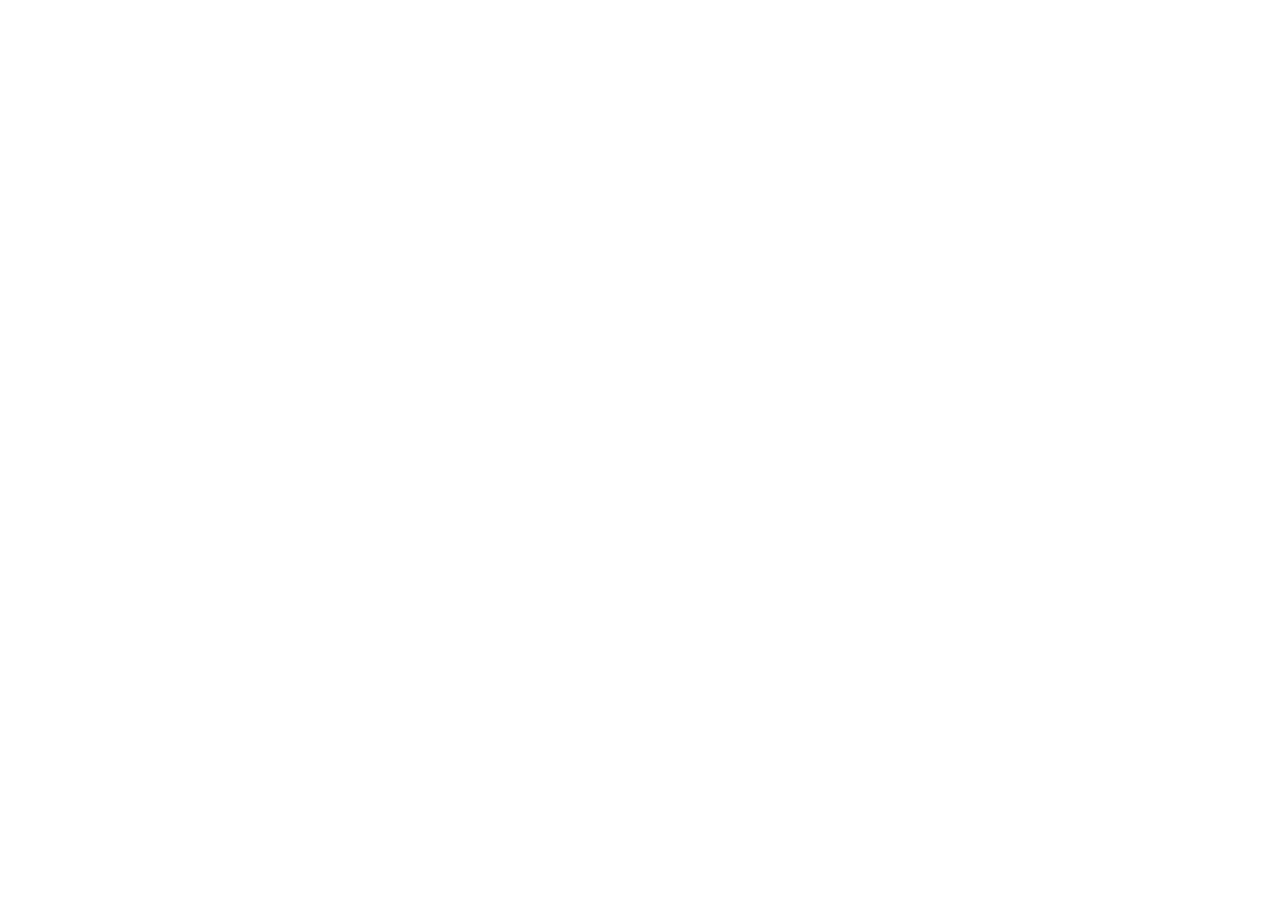
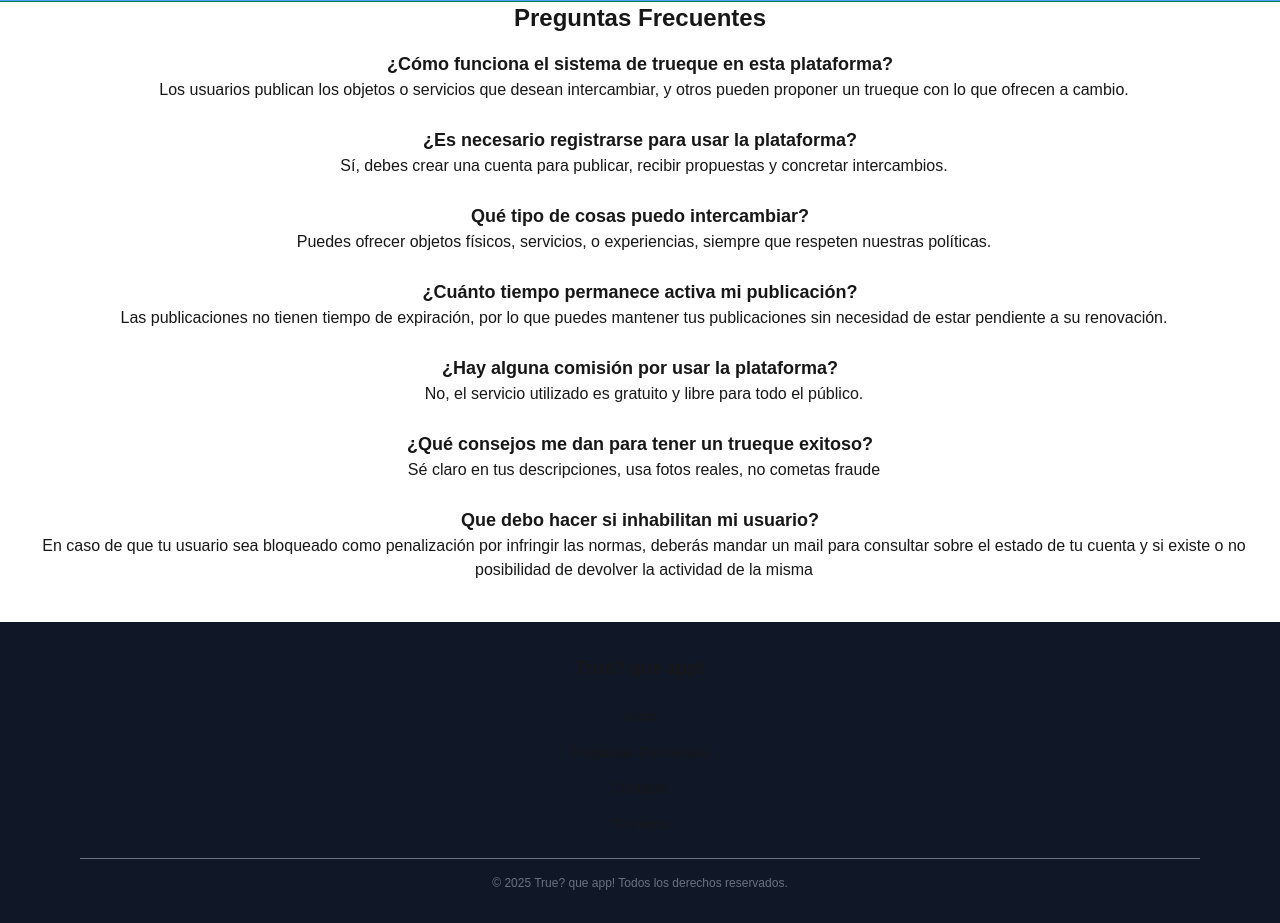
Before and after one commit to Nando698/trueque-app, a Next.js app: page /faq in a window 1280 px wide. Shown: the part 160-1083 px from the top of the page. Before the commit the page ends 800 px from the top, so only its background shows below. Built offline with nearby package versions, Linux system fonts and the light colour scheme.

Commit message:
Footer y FAQ

```diff
--- a/src/app/faq/page.tsx
+++ b/src/app/faq/page.tsx
@@ -1,10 +1,16 @@
+import Header from '@/components/Header'
+import FAQContent from '@/components/FAQContent'
+import Footer from '@/components/Footer'
+
 export default function Page() {
-    return (
-      <>
-Faq page
-      </>
+  return (
+    <>
+      <Header />
+      <FAQContent />
+      <Footer />
+    </>
 
 
 
-    )
-  }
+  )
+}
--- /dev/null
+++ b/src/components/FAQContent.tsx
@@ -0,0 +1,41 @@
+import React from "react";
+
+const FAQContent: React.FC = () => {
+  return (
+    <div className="flex flex-col items-center text-center pb-10">
+      <h1 className="text-2xl font-bold mb-4 font-sans">Preguntas Frecuentes</h1>
+     <div className="space-y-6">
+      <div>
+        <h3 className="text-lg font-semibold">¿Cómo funciona el sistema de trueque en esta plataforma?</h3>
+        <p className="text-base pl-2">Los usuarios publican los objetos o servicios que desean intercambiar, y otros pueden proponer un trueque con lo que ofrecen a cambio.</p>
+      </div>
+      <div>
+        <h3 className="text-lg font-semibold">¿Es necesario registrarse para usar la plataforma?</h3>
+        <p className="text-base pl-2">Sí, debes crear una cuenta para publicar, recibir propuestas y concretar intercambios.</p>
+      </div>
+      <div>
+        <h3 className="text-lg font-semibold">Qué tipo de cosas puedo intercambiar?</h3>
+        <p className="text-base pl-2">Puedes ofrecer objetos físicos, servicios, o experiencias, siempre que respeten nuestras políticas.</p>
+      </div>
+      <div>
+        <h3 className="text-lg font-semibold">¿Cuánto tiempo permanece activa mi publicación?</h3>
+        <p className="text-base pl-2">Las publicaciones no tienen tiempo de expiración, por lo que puedes mantener tus publicaciones sin necesidad de estar pendiente a su renovación.</p>
+      </div>
+      <div>
+        <h3 className="text-lg font-semibold">¿Hay alguna comisión por usar la plataforma?</h3>
+        <p className="text-base pl-2">No, el servicio utilizado es gratuito y libre para todo el público.</p>
+      </div>
+      <div>
+        <h3 className="text-lg font-semibold">¿Qué consejos me dan para tener un trueque exitoso?</h3>
+        <p className="text-base pl-2">Sé claro en tus descripciones, usa fotos reales, no cometas fraude</p>
+      </div>
+      <div>
+        <h3 className="text-lg font-semibold">Que debo hacer si inhabilitan mi usuario?</h3>
+        <p className="text-base pl-2">En caso de que tu usuario sea bloqueado como penalización por infringir las normas, deberás mandar un mail para consultar sobre el estado de tu cuenta y si existe o no posibilidad de devolver la actividad de la misma</p>
+      </div>
+     </div>
+    </div>
+  );
+};
+
+export default FAQContent;
--- /dev/null
+++ b/src/components/Footer.tsx
@@ -0,0 +1,37 @@
+import React from "react";
+
+const Footer: React.FC = () => {
+  return (
+    <footer className="bg-gray-900 py-8">
+      <div className="max-w-6xl mx-auto px-4">
+        {/* logo */}
+        <div className="text-center mb-6">
+          <div className="text-lg font-semibold">True? que app!</div>
+        </div>
+
+        {/* Enlaces */}
+        <div className="flex flex-col items-center space-y-4 text-sm">
+          <a href="/" className="hover:underline">
+            Inicio
+          </a>
+          <a href="/FAQ" className="hover:underline">
+            Preguntas Frecuentes
+          </a>
+          <a href="#" className="hover:underline">
+            Contacto
+          </a>
+          <a href="#" className="hover:underline">
+            Términos
+          </a>
+        </div>
+
+        {/* Última Linea */}
+        <div className="mt-6 border-t pt-4 text-xs text-center text-gray-500">
+          © 2025 True? que app! Todos los derechos reservados.
+        </div>
+      </div>
+    </footer>
+  );
+};
+
+export default Footer;
```
